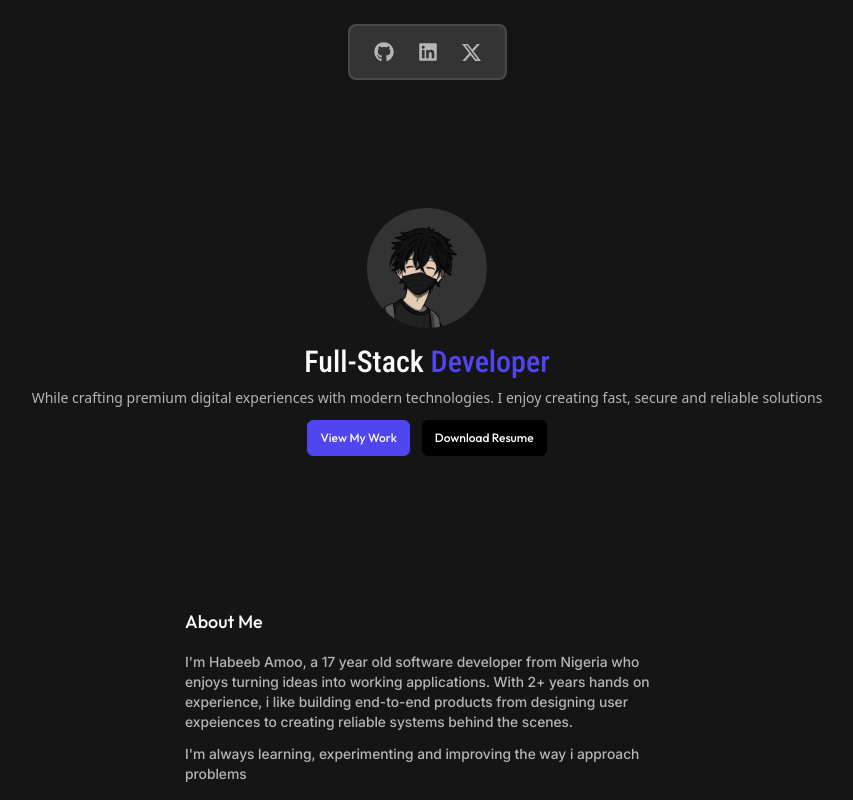
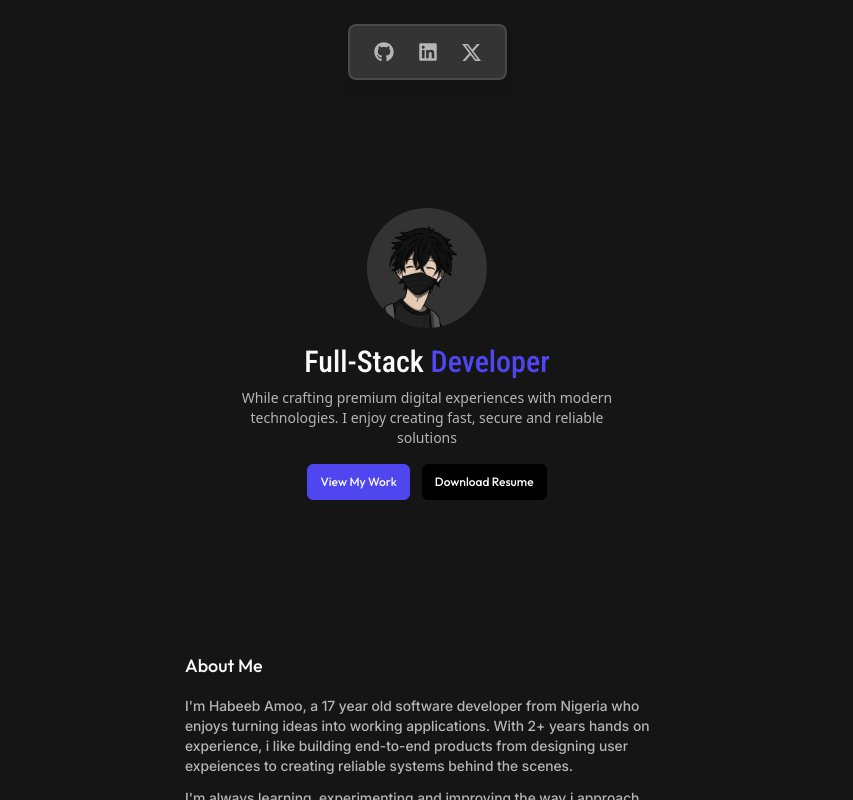
Before and after one commit to Habeebamoo/Portfolio, a React (Vite) app: page / in a window 1280 px wide. Shown: the top 800 px of the page, without its empty margins (213-1066 px from the left). Built offline with nearby package versions, Linux system fonts and the light colour scheme.

Commit message:
updated layout in homepage

```diff
--- a/src/components/Main.tsx
+++ b/src/components/Main.tsx
@@ -25,8 +25,8 @@ const Main = () => {
       <div className="mt-4" data-aos="zoom-in">
         <h1 className="text-accent font-roboto text-3xl text-center">Full-Stack <span className="text-secondary">Developer</span></h1>
       </div>
-      <p className="text-muted text-sm mt-2 text-center" data-aos="zoom-in">While crafting premium digital experiences with modern technologies. I enjoy creating fast, secure and reliable solutions</p>
-      <div className="mt-3 flex-center gap-3" data-aos="zoom-in">
+      <p className="text-muted text-sm mt-2 text-center sm:w-[400px] mx-auto" data-aos="zoom-in">While crafting premium digital experiences with modern technologies. I enjoy creating fast, secure and reliable solutions</p>
+      <div className="mt-4 flex-center gap-3" data-aos="zoom-in">
         <button className="btn-secondary text-[12px] font-outfit">View My Work</button>
         <button className="btn-primary text-[12px] font-outfit">Download Resume</button>
       </div>
@@ -44,7 +44,7 @@ const Main = () => {
       </div>
 
       <h1 className="text-accent text-center font-inter text-2xl">What I've Been Up To</h1>
-      <div className="mt-8 grid grid-cols-1 md:grid-cols-2 gap-6 w-[90%] md:w-[800px] mx-auto">
+      <div className="mt-8 grid grid-cols-1 md:grid-cols-2 gap-6 w-[90%] md:w-[700px] lg:w-[800px] mx-auto">
         <div className="p-5 bg-box border-1 border-border rounded-md" data-aos="zoom-in">
           <div className="rounded-md overflow-hidden">
             <img src={maildrop1} />
@@ -75,7 +75,7 @@ const Main = () => {
       </div>
 
       <h1 className="text-accent text-center font-inter text-2xl mt-30">My Skills</h1>
-      <div className="mt-8 grid grid-cols-1 md:grid-cols-2 gap-6 w-[90%] md:w-[800px] mx-auto">
+      <div className="mt-8 grid grid-cols-1 md:grid-cols-2 gap-6 w-[90%] md:w-[700px] lg:w-[800px] mx-auto">
         <div className="bg-box border-1 border-border p-4 rounded-lg" data-aos="zoom-in">
           <div className="flex-start gap-2">
             <div className="text-secondary">
@@ -140,10 +140,9 @@ const Main = () => {
               id="message"
               rows={4}
               className="border-1 border-border p-2 rounded-md mt-1 w-full resize-none text-white font-inter"
-              value={2}
             ></textarea>
           </div>
-          <button className="btn-secondary w-full mt-6 font-outfit">Send Message</button>
+          <button onClick={() => console.log("me")} className="btn-secondary w-full mt-6 font-outfit">Send Message</button>
         </form>
       </div>
     </main>
--- a/src/index.css
+++ b/src/index.css
@@ -47,10 +47,6 @@
   @apply bg-gray-900 text-blue-500 py-1 px-2 rounded-md border-1 border-gray-700;
 }
 
-.test {
-  color: #151515;
-}
-
 @theme {
   --color-primary: #151515;
   --color-secondary: #4F46EF;
```
